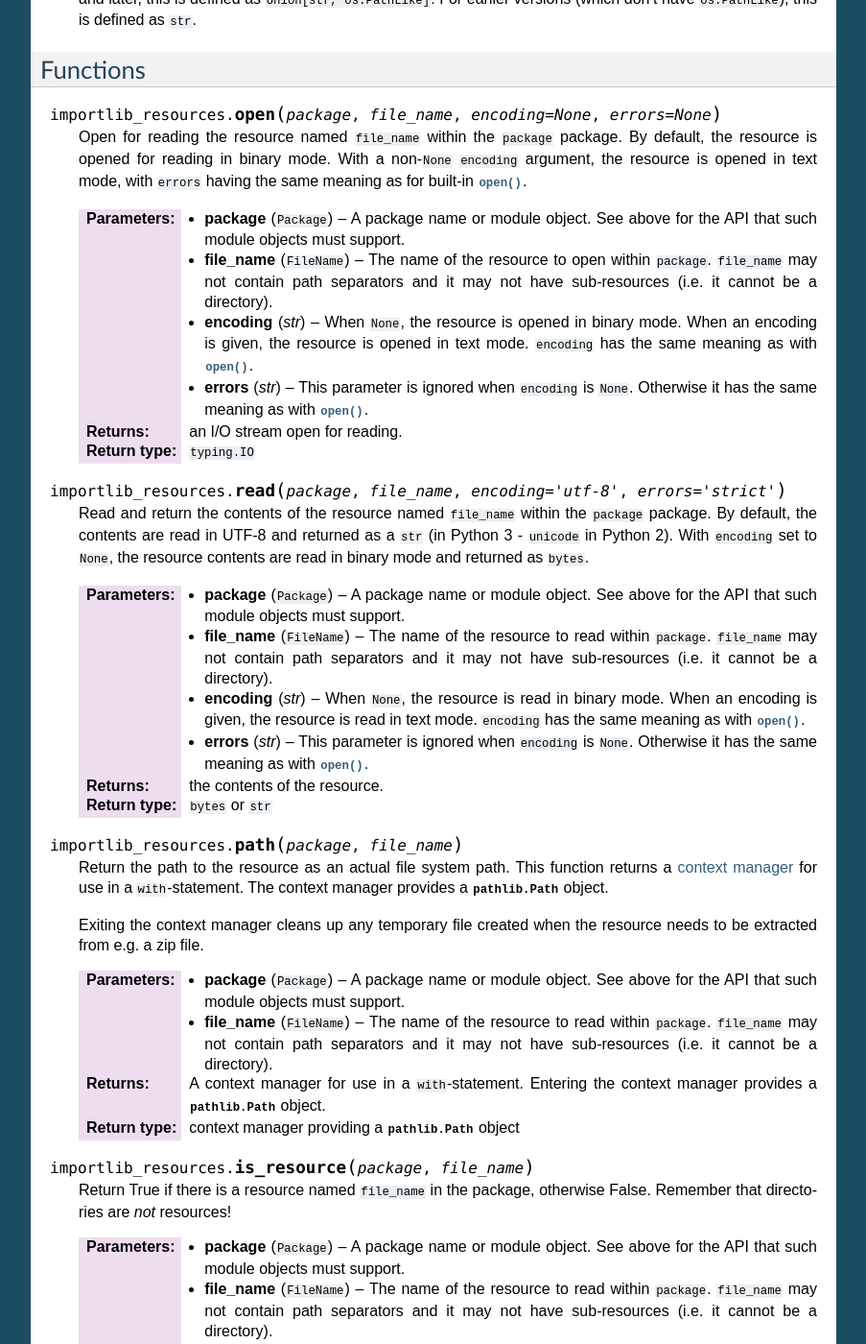
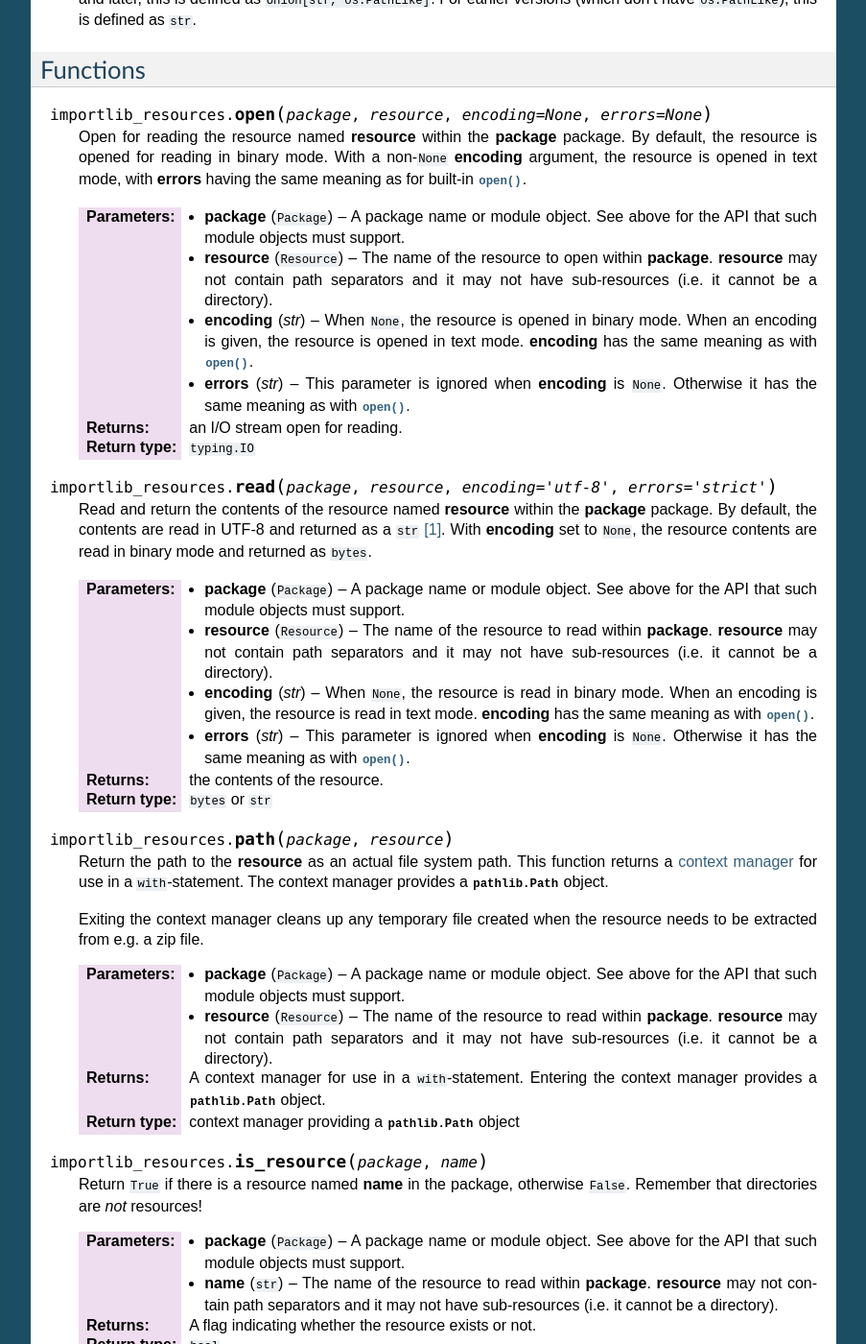
Before and after one commit to python/importlib_resources, a Sphinx documentation site: the page built from importlib_resources/docs/api.rst, in a window 1280 px wide and 1400 px high, scrolled down 394 px. Shown: the whole window at 96% size, without its empty margins (198-1101 px from the left). Built offline with Sphinx 7.4.7, drawn with Linux system fonts in a browser that asks for light colours; some of the changed text lies outside the part shown.

Commit message:
"filename" -> "resource"

```diff
--- a/importlib_resources/docs/api.rst
+++ b/importlib_resources/docs/api.rst
@@ -18,7 +18,7 @@ Types
     must have a resolvable ``__spec__.submodule_search_locations`` that is not
     ``None``.
 
-.. py:class:: FileName
+.. py:class:: Resource
 
     This type describes the resource names passed into the various functions
     in this package.  For Python 3.6 and later, this is defined as
@@ -29,62 +29,61 @@ Types
 Functions
 =========
 
-.. py:function:: importlib_resources.open(package, file_name, encoding=None, errors=None)
+.. py:function:: importlib_resources.open(package, resource, encoding=None, errors=None)
 
-    Open for reading the resource named ``file_name`` within the ``package``
+    Open for reading the resource named **resource** within the **package**
     package.  By default, the resource is opened for reading in binary mode.
-    With a non-``None`` ``encoding`` argument, the resource is opened in text
-    mode, with ``errors`` having the same meaning as for built-in
+    With a non-``None`` **encoding** argument, the resource is opened in text
+    mode, with **errors** having the same meaning as for built-in
     :py:func:`open`.
 
     :param package: A package name or module object.  See above for the API
                     that such module objects must support.
     :type package: ``Package``
-    :param file_name: The name of the resource to open within ``package``.
-                      ``file_name`` may not contain path separators and it may
-                      not have sub-resources (i.e. it cannot be a directory).
-    :type file_name: ``FileName``
+    :param resource: The name of the resource to open within **package**.
+                     **resource** may not contain path separators and it may
+                     not have sub-resources (i.e. it cannot be a directory).
+    :type resource: ``Resource``
     :param encoding: When ``None``, the resource is opened in binary mode.
                      When an encoding is given, the resource is opened in text
-                     mode.  ``encoding`` has the same meaning as with
+                     mode.  **encoding** has the same meaning as with
                      :py:func:`open`.
     :type encoding: str
-    :param errors: This parameter is ignored when ``encoding`` is ``None``.
+    :param errors: This parameter is ignored when **encoding** is ``None``.
                    Otherwise it has the same meaning as with :py:func:`open`.
     :type errors: str
     :returns: an I/O stream open for reading.
     :rtype: ``typing.IO``
 
 
-.. py:function:: importlib_resources.read(package, file_name, encoding='utf-8', errors='strict')
+.. py:function:: importlib_resources.read(package, resource, encoding='utf-8', errors='strict')
 
-    Read and return the contents of the resource named ``file_name`` within
-    the ``package`` package.  By default, the contents are read in UTF-8 and
-    returned as a ``str`` (in Python 3 - ``unicode`` in Python 2).  With
-    ``encoding`` set to ``None``, the resource contents are read in binary
-    mode and returned as ``bytes``.
+    Read and return the contents of the resource named **resource** within the
+    **package** package.  By default, the contents are read in UTF-8 and
+    returned as a ``str`` [#fn1]_.  With **encoding** set to ``None``, the
+    resource contents are read in binary mode and returned as ``bytes``.
 
     :param package: A package name or module object.  See above for the API
                     that such module objects must support.
     :type package: ``Package``
-    :param file_name: The name of the resource to read within ``package``.
-                      ``file_name`` may not contain path separators and it may
-                      not have sub-resources (i.e. it cannot be a directory).
-    :type file_name: ``FileName``
+    :param resource: The name of the resource to read within **package**.
+                     **resource** may not contain path separators and it may
+                     not have sub-resources (i.e. it cannot be a directory).
+    :type resource: ``Resource``
     :param encoding: When ``None``, the resource is read in binary mode.
                      When an encoding is given, the resource is read in text
-                     mode.  ``encoding`` has the same meaning as with
+                     mode.  **encoding** has the same meaning as with
                      :py:func:`open`.
     :type encoding: str
-    :param errors: This parameter is ignored when ``encoding`` is ``None``.
+    :param errors: This parameter is ignored when **encoding** is ``None``.
                    Otherwise it has the same meaning as with :py:func:`open`.
     :type errors: str
     :returns: the contents of the resource.
     :rtype: ``bytes`` or ``str``
 
-.. py:function:: importlib_resources.path(package, file_name)
+.. py:function:: importlib_resources.path(package, resource)
 
-    Return the path to the resource as an actual file system path.  This
+    Return the path to the **resource** as an actual file system path.  This
     function returns a `context manager`_ for use in a ``with``-statement.
     The context manager provides a :py:class:`pathlib.Path` object.
 
@@ -94,29 +93,29 @@ Functions
     :param package: A package name or module object.  See above for the API
                     that such module objects must support.
     :type package: ``Package``
-    :param file_name: The name of the resource to read within ``package``.
-                      ``file_name`` may not contain path separators and it may
-                      not have sub-resources (i.e. it cannot be a directory).
-    :type file_name: ``FileName``
+    :param resource: The name of the resource to read within **package**.
+                     **resource** may not contain path separators and it may
+                     not have sub-resources (i.e. it cannot be a directory).
+    :type resource: ``Resource``
     :returns: A context manager for use in a ``with``-statement.  Entering
               the context manager provides a :py:class:`pathlib.Path` object.
     :rtype: context manager providing a :py:class:`pathlib.Path` object
 
 
-.. py:function:: importlib_resources.is_resource(package, file_name)
+.. py:function:: importlib_resources.is_resource(package, name)
 
-    Return True if there is a resource named ``file_name`` in the package,
-    otherwise False.  Remember that directories are *not* resources!
+    Return ``True`` if there is a resource named **name** in the package,
+    otherwise ``False``.  Remember that directories are *not* resources!
 
     :param package: A package name or module object.  See above for the API
                     that such module objects must support.
     :type package: ``Package``
-    :param file_name: The name of the resource to read within ``package``.
-                      ``file_name`` may not contain path separators and it may
-                      not have sub-resources (i.e. it cannot be a directory).
-    :type file_name: ``FileName``
+    :param name: The name of the resource to read within **package**.
+                 **resource** may not contain path separators and it may
+                 not have sub-resources (i.e. it cannot be a directory).
+    :type name: ``str``
     :returns: A flag indicating whether the resource exists or not.
-    :rtype: bool
+    :rtype: ``bool``
 
 
 .. py:function:: importlib_resources.contents(package)
@@ -129,7 +128,12 @@ Functions
                     that such module objects must support.
     :type package: ``Package``
     :returns: The contents of the package, both resources and non-resources.
-    :rtype: An iterator over strings.
+    :rtype: An iterator over ``str``
 
 
+.. rubric:: Footnotes
+
+.. [#fn1] The contents are returned as a ``str`` in Python 3, but as a
+          ``unicode`` in Python 2.
+
 .. _`context manager`: https://docs.python.org/3/library/stdtypes.html#typecontextmanager
```
Also changed, not shown: README.rst (+11 -116 lines), importlib_resources/docs/migration.rst (+8 -8 lines), 2 other files.
